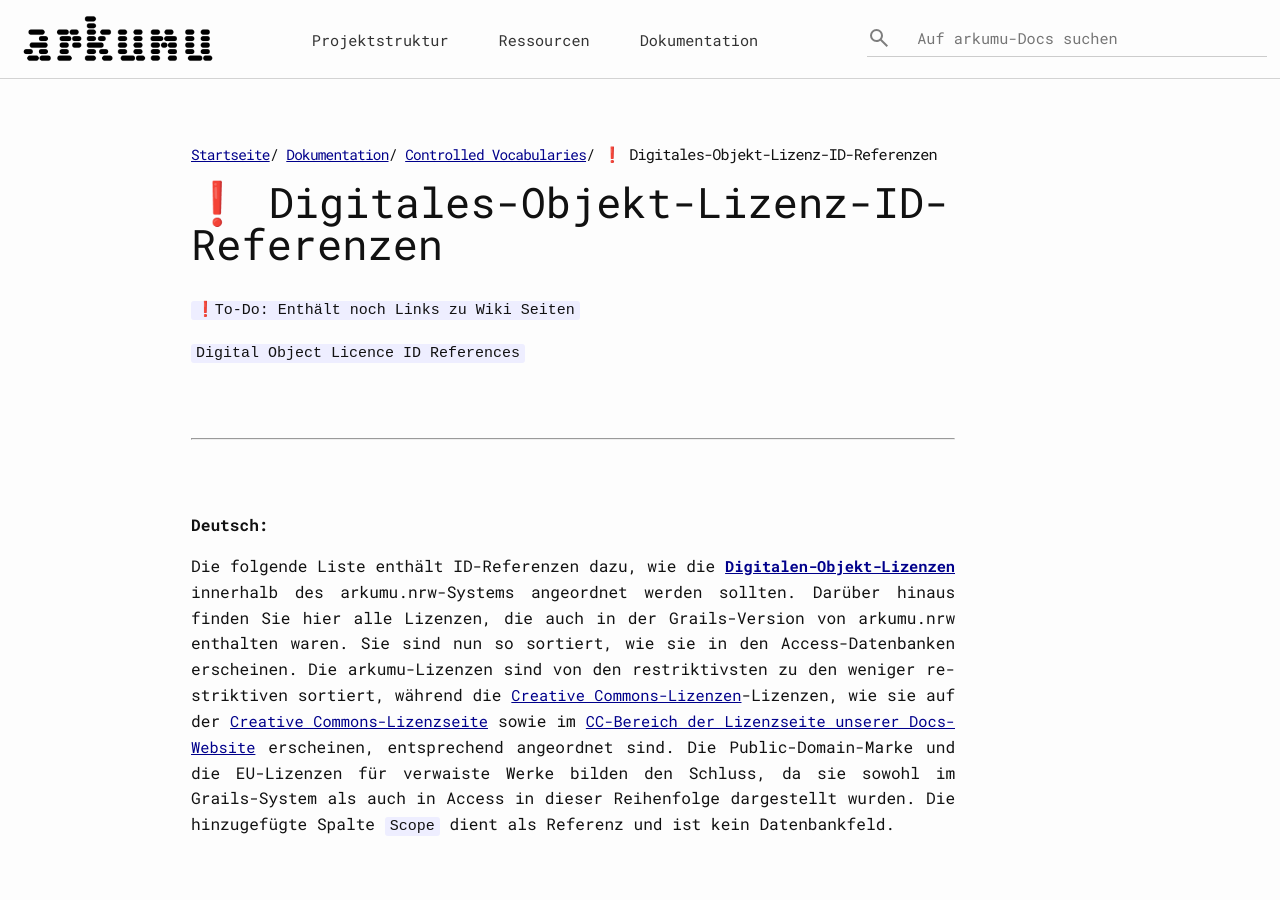
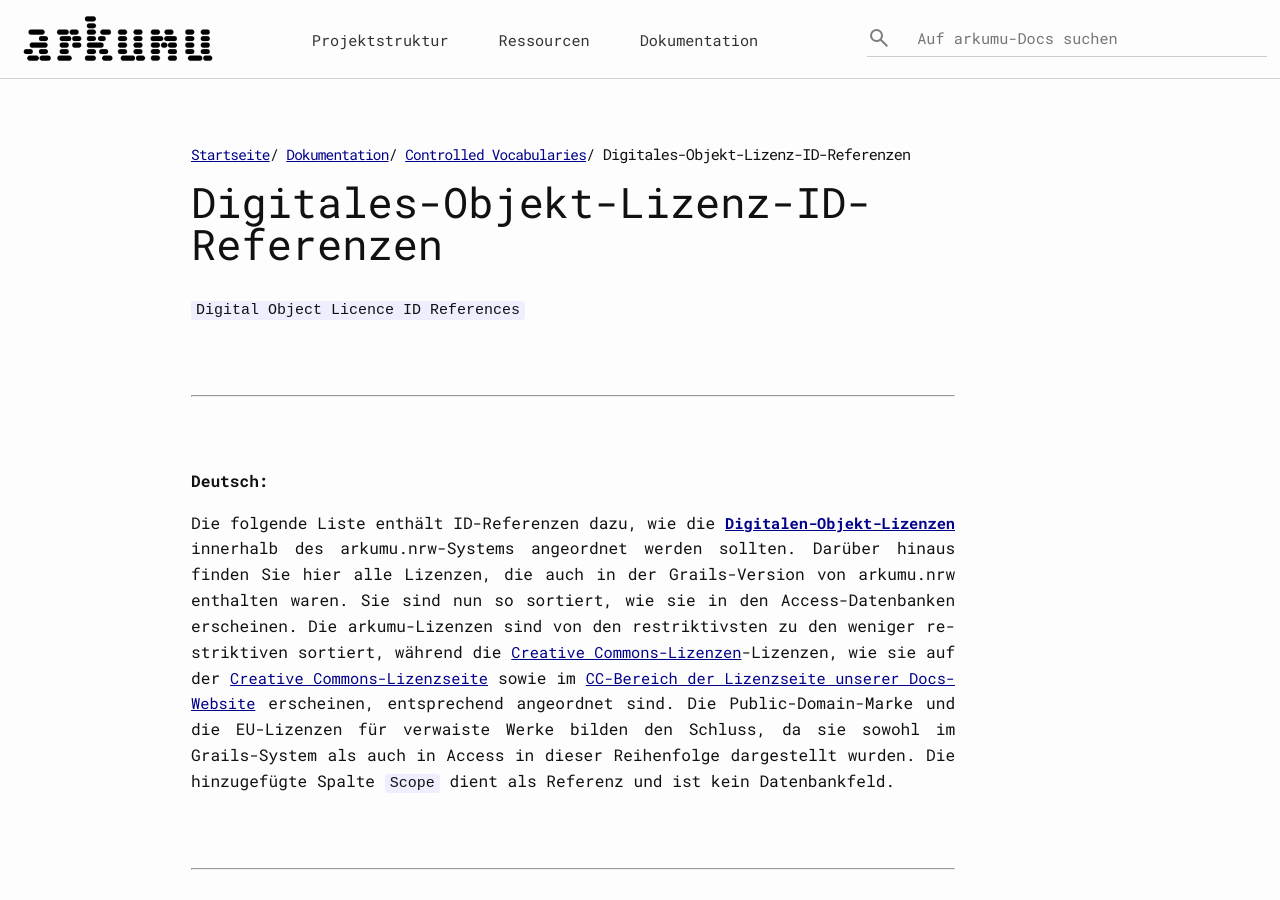
Before and after one commit to arkumu/arkumu.github.io, a Jekyll site: the page built from dokumentation/kontrollierte-vokabulare-und-taxonomien/digitales-objekt-lizenz-id-referenzen.md, in a window 1280 px wide and 900 px high. Built offline with Jekyll 4.4.1, drawn with Linux system fonts in a browser that asks for light colours; a script that is not in the unit is left out.

Commit message:
Update digitales-objekt-lizenz-id-referenzen.md

````diff
--- a/dokumentation/kontrollierte-vokabulare-und-taxonomien/digitales-objekt-lizenz-id-referenzen.md
+++ b/dokumentation/kontrollierte-vokabulare-und-taxonomien/digitales-objekt-lizenz-id-referenzen.md
@@ -1,11 +1,9 @@
 ---
 layout: arkumu-docs
-title: ❗ Digitales-Objekt-Lizenz-ID-Referenzen
+title: Digitales-Objekt-Lizenz-ID-Referenzen
 order: 3.2.0
 permalink: /documentation/controlled-vocabularies/digital-object-license-id-references
 ---
-
-``` ❗To-Do: Enthält noch Links zu Wiki Seiten ```
 
 ```Digital Object Licence ID References```
 
@@ -17,7 +15,7 @@ permalink: /documentation/controlled-vocabularies/digital-object-license-id-refe
 
 **Deutsch:**
 
-Die folgende Liste enthält ID-Referenzen dazu, wie die [**Digitalen-Objekt-Lizenzen**](https://gitlab.git.nrw/arkumu/arkumu-exchange-portal/-/wikis/mappings/arkumu-to-cidoc-mapping#digital-object-licence) innerhalb des arkumu.nrw-Systems angeordnet werden sollten. Darüber hinaus finden Sie hier alle Lizenzen, die auch in der Grails-Version von arkumu.nrw enthalten waren. Sie sind nun so sortiert, wie sie in den Access-Datenbanken erscheinen.
+Die folgende Liste enthält ID-Referenzen dazu, wie die [**Digitalen-Objekt-Lizenzen**](/documentation/mappings/arkumu-to-cidoc-mapping#digital-object-licence) innerhalb des arkumu.nrw-Systems angeordnet werden sollten. Darüber hinaus finden Sie hier alle Lizenzen, die auch in der Grails-Version von arkumu.nrw enthalten waren. Sie sind nun so sortiert, wie sie in den Access-Datenbanken erscheinen.
 Die arkumu-Lizenzen sind von den restriktivsten zu den weniger restriktiven sortiert, während die [Creative Commons-Lizenzen](https://de.creativecommons.net/start/)-Lizenzen, wie sie auf der [Creative Commons-Lizenzseite](https://creativecommons.org/licenses/) sowie im [CC-Bereich der Lizenzseite unserer Docs-Website](/ressourcen/lizenzen/) erscheinen, entsprechend angeordnet sind.
 Die Public-Domain-Marke und die EU-Lizenzen für verwaiste Werke bilden den Schluss, da sie sowohl im Grails-System als auch in Access in dieser Reihenfolge dargestellt wurden. Die hinzugefügte Spalte ```Scope``` dient als Referenz und ist kein Datenbankfeld.
 
@@ -29,7 +27,7 @@ Die Public-Domain-Marke und die EU-Lizenzen für verwaiste Werke bilden den Schl
 
 **English:**
 
-The following list contains ID references indicating how the [**Digital Object Licences**](https://gitlab.git.nrw/arkumu/arkumu-exchange-portal/-/wikis/mappings/arkumu-to-cidoc-mapping#digital-object-licence) should be arranged within the arkumu.nrw system. It also includes all licenses that were part of the Grails version of arkumu.nrw. They are now sorted in the order in which they appear in the Access databases. The arkumu licenses are arranged from the most restrictive to the least restrictive, while the [Creative Commomns](https://de.creativecommons.net/start/) licenses follow the order shown on the [Creative Commons license page](https://creativecommons.org/licenses/) as well as in the [CC-section of the licence page of our Docs site](/ressourcen/lizenzen/). The Public Domain Mark and the EU orphan works licenses appear at the end, as they did in both the Grails system and Access. The added `Scope` column serves as a reference and is not a database field.
+The following list contains ID references indicating how the [**Digital Object Licences**](/documentation/mappings/arkumu-to-cidoc-mapping#digital-object-licence) should be arranged within the arkumu.nrw system. It also includes all licenses that were part of the Grails version of arkumu.nrw. They are now sorted in the order in which they appear in the Access databases. The arkumu licenses are arranged from the most restrictive to the least restrictive, while the [Creative Commomns](https://de.creativecommons.net/start/) licenses follow the order shown on the [Creative Commons license page](https://creativecommons.org/licenses/) as well as in the [CC-section of the licence page of our Docs site](/ressourcen/lizenzen/). The Public Domain Mark and the EU orphan works licenses appear at the end, as they did in both the Grails system and Access. The added `Scope` column serves as a reference and is not a database field.
 
 <br/>
 <br/>
````
